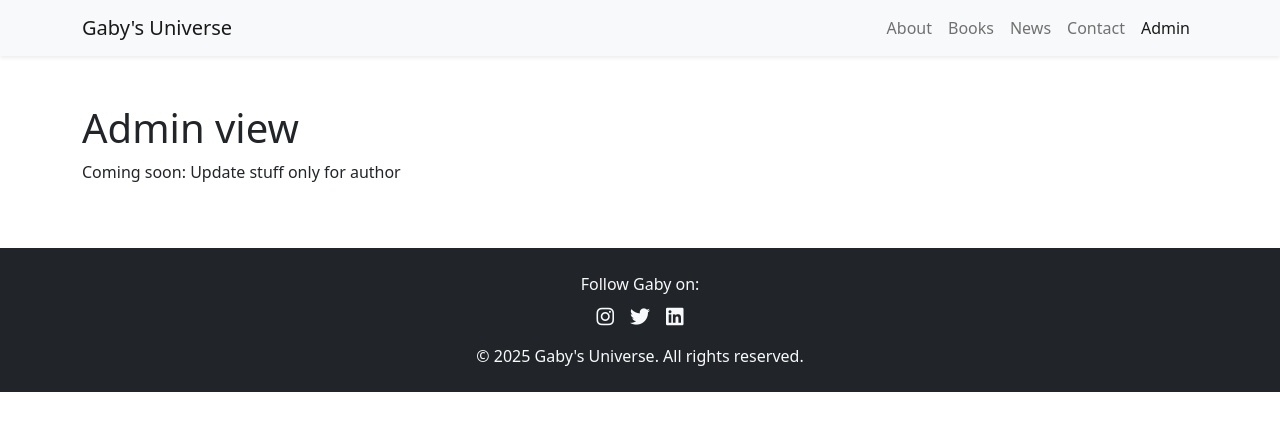
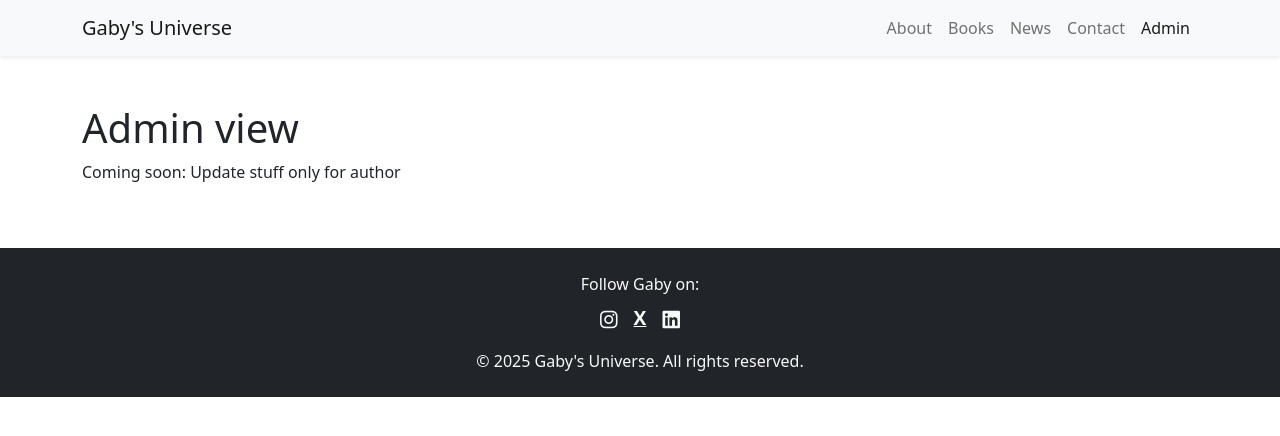
Before and after one commit to cesaramcolson/gabys-website, a React app: page /admin in a window 1280 px wide. Built offline with nearby package versions, Linux system fonts and the light colour scheme; no server answers.

Commit message:
Some more changes on the footer

```diff
--- a/src/front/js/component/footer.js
+++ b/src/front/js/component/footer.js
@@ -19,12 +19,13 @@ export const Footer = () => {
 						<i className="fab fa-instagram fa-lg"></i>
 					</a>
 					<a
-						href="https://twitter.com/gaby" // reemplazar con real
+						href="https://twitter.com/gaby" // reemplazar con el real
 						target="_blank"
 						rel="noopener noreferrer"
 						className="text-light mx-2"
+						title="Follow on X"
 					>
-						<i className="fab fa-twitter fa-lg"></i>
+						<span style={{ fontWeight: "bold", fontSize: "1.2rem" }}>X</span>
 					</a>
 					<a
 						href="https://www.linkedin.com/in/gaby" // reemplazar con real
--- a/template.html
+++ b/template.html
@@ -3,7 +3,7 @@
     <head>
         <meta name="viewport" content="width=device-width, initial-scale=1.0">
         <meta charset="UTF-8">
-        <title>Hello Rigo with Vanilla.js</title>
+        <title>Gabrela T. Badra</title>
         <link href="https://cdn.jsdelivr.net/npm/bootstrap@5.1.3/dist/css/bootstrap.min.css" rel="stylesheet" integrity="sha384-1BmE4kWBq78iYhFldvKuhfTAU6auU8tT94WrHftjDbrCEXSU1oBoqyl2QvZ6jIW3" crossorigin="anonymous">
         <!-- FontAwesome v6.1.2 -->
         <link rel="stylesheet" href="https://cdnjs.cloudflare.com/ajax/libs/font-awesome/6.1.2/css/all.min.css">
```
Also changed, not shown: 4geeks.ico (deleted).
